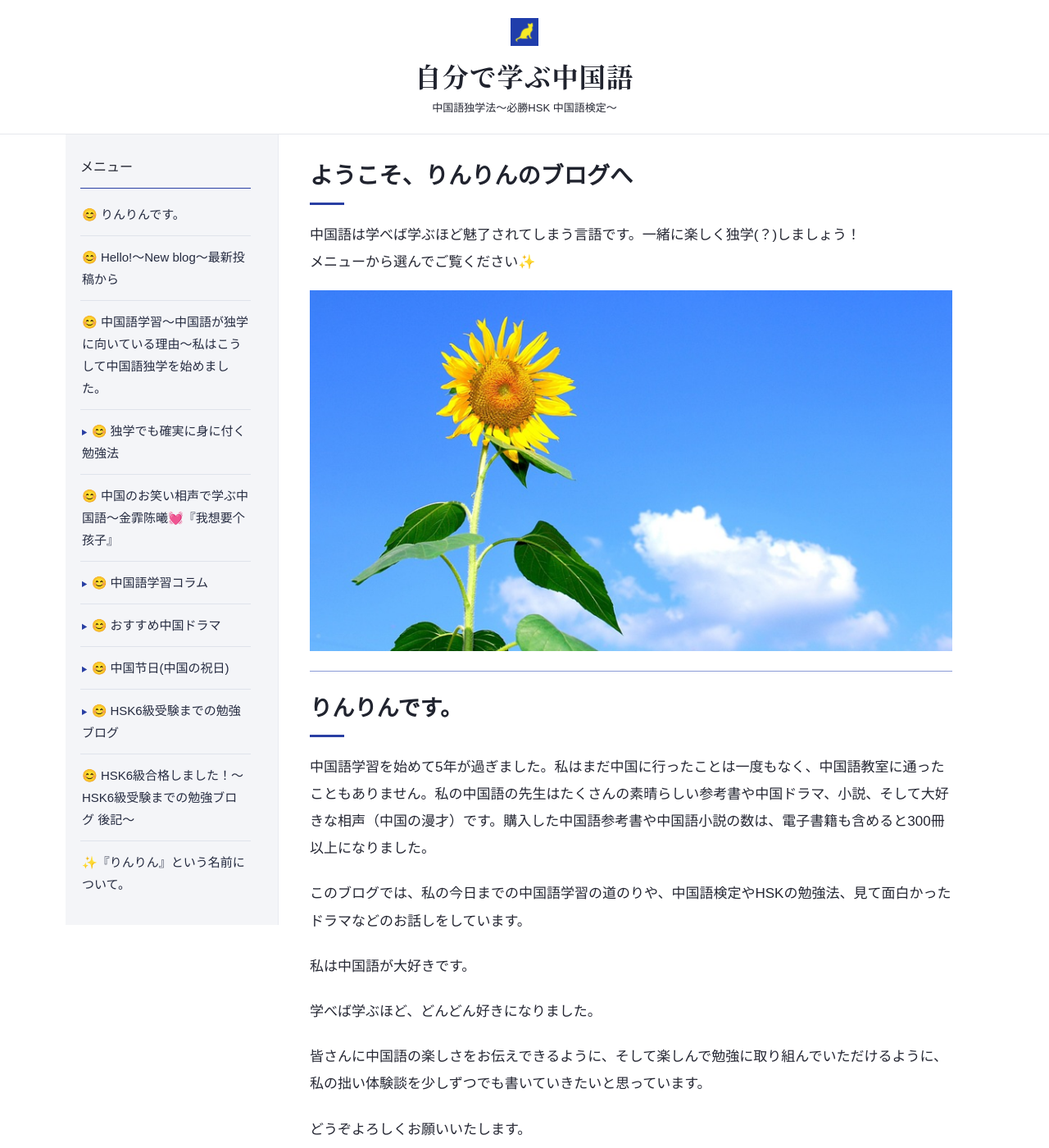
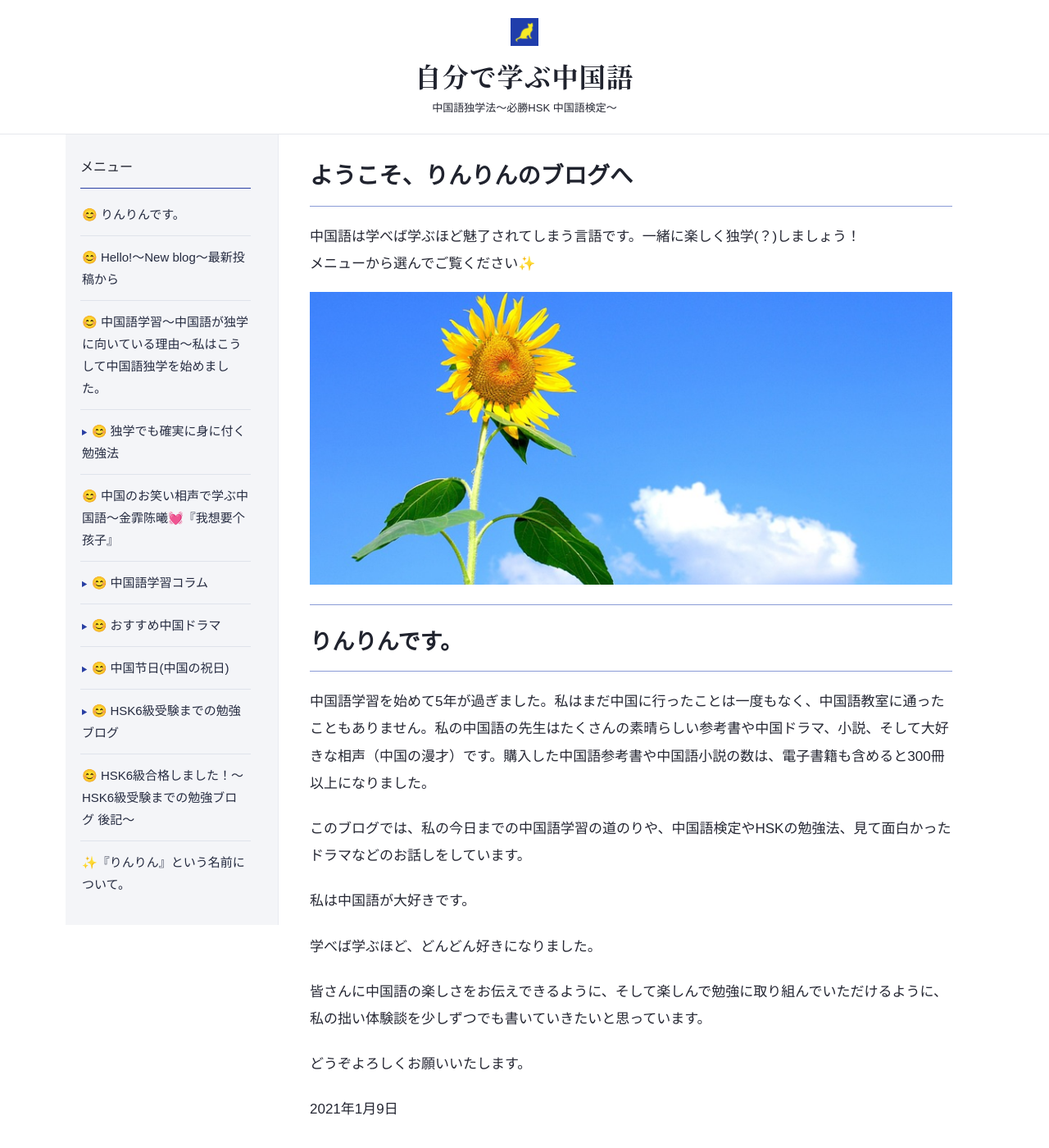
Before and after one commit to linlin-art/jibundemanabu, a Jekyll site: the page built from index.md, in a window 1280 px wide and 1400 px high. Shown: the whole window at 82% size. Built offline with Jekyll 4.4.1, drawn with Linux system fonts in a browser that asks for light colours.

Commit message:
Update default.html

```diff
--- a/_layouts/default.html
+++ b/_layouts/default.html
@@ -33,10 +33,10 @@
 .site-header h1 { font-family: "Yu Mincho", "Hiragino Mincho ProN", "Noto Serif CJK JP", serif; }
 main h1, main h2, main h3 { font-family: "Yu Gothic", "Hiragino Kaku Gothic ProN", "Hiragino Sans", Meiryo, sans-serif; }
 main h1, .welcome-title { margin: 0 0 20px; font-size: clamp(1.4rem, 2.2vw, 1.9rem); font-weight: 600; }
-.welcome-title::after, .intro-heading::after { content: ""; display: block; width: 42px; height: 3px; margin-top: 10px; background: #293fa3; }
+.welcome-title::after, .intro-heading::after { content: ""; display: block; width: 100%; height: 1px; margin-top: 14px; background: #8a9bd6; }
 .welcome-copy { margin: 0 0 18px; }
 .welcome-photo { margin: 0 0 24px; width: 100%; max-width: 100%; }
-.welcome-photo img { display: block; width: 100%; height: auto; }
+.welcome-photo img { display: block; width: 100%; height: auto; aspect-ratio: 2.2 / 1; object-fit: cover; object-position: center 38%; }
 .intro-heading { margin: 0 0 20px; padding-top: 23px; border-top: 1px solid #8a9bd6; font-size: 1.7rem; font-weight: 600; }
 main p { margin: 0 0 1.3em; }
 main h2 { font-size: 1.4rem; margin-top: 1.8em; }
```
